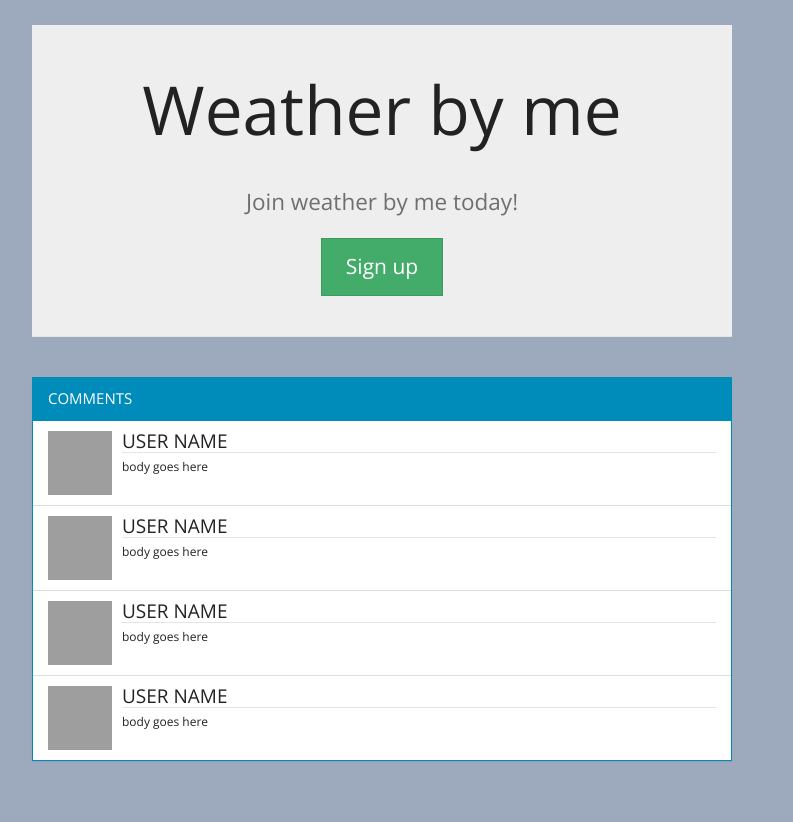
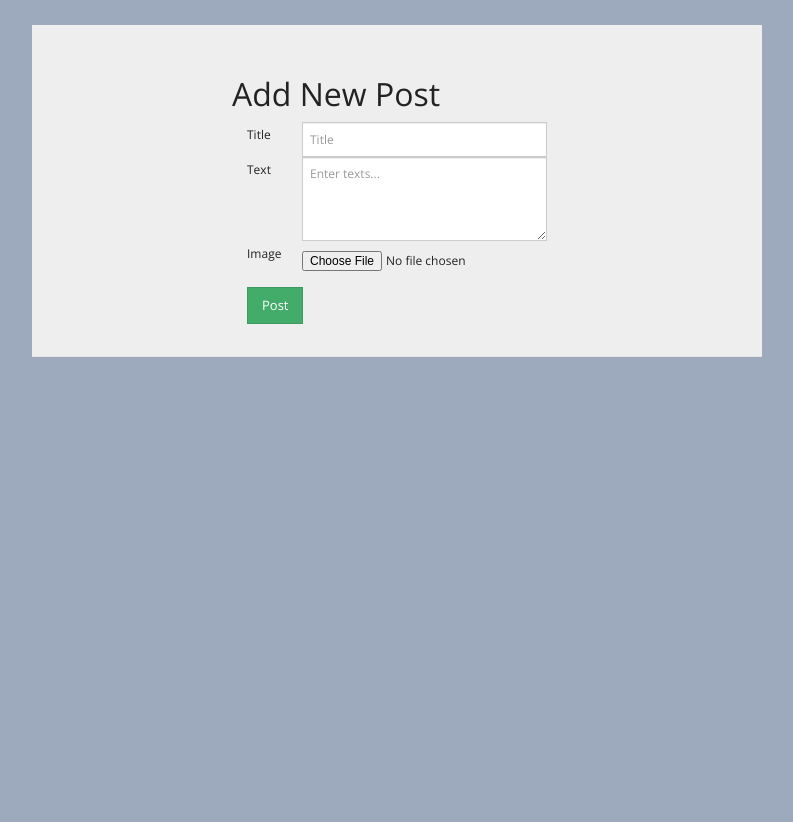
Before and after one commit to kwanggy/weather-by-me, a Python web app: template app/templates/post.html in a window 1280 px wide. Shown: the part 45-867 px from the top of the page, without its empty margins (258-1051 px from the left). After the commit the page ends 402 px from the top, so only its background shows below. Run offline with Jinja, Linux system fonts and the light colour scheme; the template is opened without the code that fills it, so the values that code supplies are empty; style sheets or scripts are compiled from the project's sources; grey boxes are pictures that could not be loaded.

Commit message:
vu on signin and created post page

```diff
--- a/app/templates/post.html
+++ b/app/templates/post.html
@@ -1,63 +1,42 @@
 {% extends "layout.html" %}
 {% block body %}
-  <div class="jumbotron">
-    <h1>Weather by me</h1>
-    <p class="lead">
-        Join weather by me today!
-    </p>
-    <p><a class="btn btn-lg btn-success" href="#" role="button">Sign up</a></p>
-  </div>
-  <div class="row marketing">
-    <div class"col-lg-4 col-lg-offset-4">
-        <div class="panel panel-primary">
-            <div class="panel-heading">COMMENTS</div>
-                <ul class ="list-group">
-                    <li class="list-group-item">
-                        <div class="media">
-                           <a class="pull-left" href="#">
-                            <img class="media-object" alt="64x64" style="width: 64px; height: 64px;" src="http://www.dailynewsegypt.com/beta/wp-content/uploads/2014/01/8-27.jpg">
-                           </a>
-                            <div class="media-body">
-                                <h4 class="media-heading">USER NAME</h4>
-                                    body goes here
-                            </div>
-                        </div>
-                    </li>
-                    <li class="list-group-item">
-                        <div class="media">
-                           <a class="pull-left" href="#">
-                            <img class="media-object" alt="64x64" style="width: 64px; height: 64px;" src="http://www.dailynewsegypt.com/beta/wp-content/uploads/2014/01/8-27.jpg">
-                           </a>
-                            <div class="media-body">
-                                <h4 class="media-heading">USER NAME</h4>
-                                    body goes here
-                            </div>
-                        </div>
-                    </li>
-                    <li class="list-group-item">
-                        <div class="media">
-                           <a class="pull-left" href="#">
-                            <img class="media-object" alt="64x64" style="width: 64px; height: 64px;" src="http://www.dailynewsegypt.com/beta/wp-content/uploads/2014/01/8-27.jpg">
-                           </a>
-                            <div class="media-body">
-                                <h4 class="media-heading">USER NAME</h4>
-                                    body goes here
-                            </div>
-                        </div>
-                    </li>
-                    <li class="list-group-item">
-                        <div class="media">
-                           <a class="pull-left" href="#">
-                            <img class="media-object" alt="64x64" style="width: 64px; height: 64px;" src="http://www.dailynewsegypt.com/beta/wp-content/uploads/2014/01/8-27.jpg">
-                           </a>
-                            <div class="media-body">
-                                <h4 class="media-heading">USER NAME</h4>
-                                    body goes here
-                            </div>
-                        </div>
-                    </li>
-                </ul>
-    </div>
-  </div>
+<div class="container jumbotron" style="text-align:left">
 
+  <form class="form-signin" role="form" style="
+    max-width: 330px;
+    margin:0 auto;
+">
+        <h2 class="form-signin-heading">Add New Post</h2>
+
+                  <div class="form-group" style="margin-bottom:0">
+                    <label for="inputEmail" class="col-lg-2 control-label">Title</label>
+                    <div class="col-lg-10">
+                      <input type="text" class="form-control" id="inputEmail" placeholder="Title">
+                    </div>
+                  </div>
+
+                  <div class="form-group" style="margin-bottom:0">
+                    <label for="inputPassword" class="col-lg-2 control-label">Text</label>
+                    <div class="col-lg-10">
+                      <textarea class="form-control" rows='4' placeholder="Enter texts..."></textarea>
+                    </div>
+                  </div>
+
+                  <div class="form-group" style="margin-bottom:0">
+                    <label for="inputPassword" class="col-lg-2 control-label">Image</label>
+                    <input type='file' style="padding-left:15px">
+                  </div>
+
+          <div class="pull-right col-lg-12">
+            <button type="submit" class="btn btn-success" style="font-size:small;padding:8px 14px">Post</button>
+          </div>
+        </div>
+
+
+
+
+
+  </form>
+
+</div> <!-- /container -->
 {% endblock %}
```
Also changed, not shown: app/templates/signin.html (+3 -4 lines).
